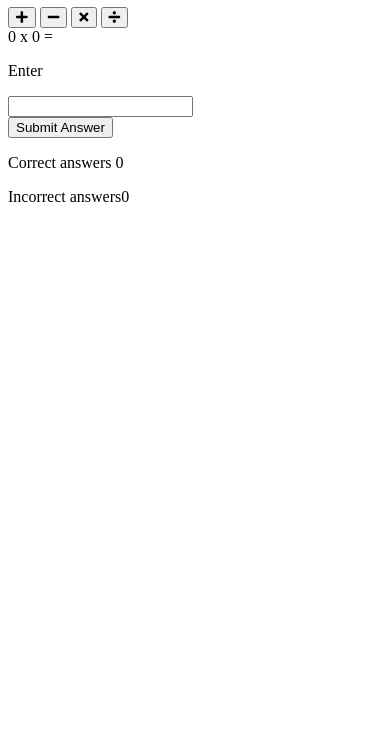
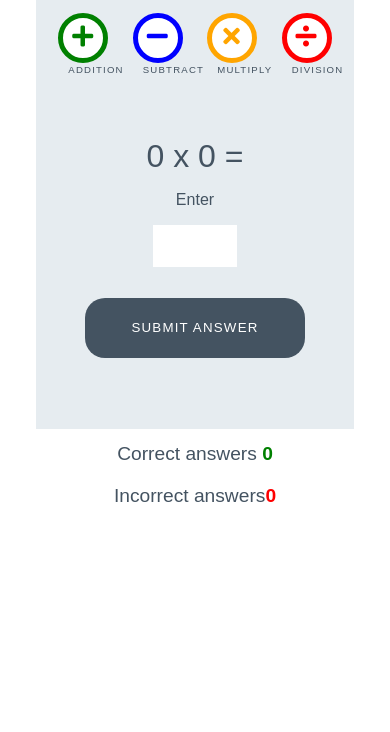
Before and after one commit to KevinBjarnemark/love-maths, a plain HTML site: page index.html in a window 390 px wide. Shown: the part 112-844 px from the top of the page. Drawn offline with Linux system fonts and the light colour scheme.

Commit message:
Add styles for game

```diff
--- a/assets/css/style.css
+++ b/assets/css/style.css
@@ -0,0 +1,252 @@
+/* --------- Global style */
+
+body {
+    background-color: white;
+    font-family: "Raleway", sans-serif;
+    color: #445361;
+    text-align: center;
+}
+
+/* --------- Heading */
+
+.heading {
+    text-align: center;
+    font-size: 2.5rem;
+}
+
+.logo {
+    height: 40px;
+    padding-right: 5px;
+}
+
+/* --------- Game layout */
+
+.game-area {
+    background-color: #E6ECF0;
+    box-sizing: border-box;
+    width: 85%;
+    height: 65vh;
+    max-height: 450px;
+    max-width: 830px;
+    margin-left: auto;
+    margin-right: auto;
+    padding: 1%;
+}
+
+.question-area {
+    width: 50%;
+    font-size: 2rem;
+    margin: auto;
+    padding: 50px 0;
+}
+
+.question-area span {
+    padding: 0 15px;
+}
+
+.score-area {
+    margin: 5px auto;
+    width: 60%;
+    font-size: 1.2rem;
+}
+
+.controls-area {
+    width: 85%;
+    margin: 30px auto;
+}
+
+#score {
+    color: green;
+    font-weight: bold;
+}
+
+#incorrect {
+    color: red;
+    font-weight: bold;
+}
+
+.answer-message {
+    display: none;
+    font-size: 1rem;
+}
+
+#answer-box {
+    border: none;
+    color: #445361;
+    display: inline-block;
+    height: 40px;
+    width: 80px;
+    font-size: 1.2rem;
+}
+
+.scores {
+    display: inline-block;
+    padding: 25px;
+}
+
+/* --------- Buttons */
+
+.btn {
+    width: 220px;
+    height: 60px;
+    font-family: "Raleway", sans-serif;
+    text-transform: uppercase;
+    letter-spacing: 1.2px;
+    color: white;
+}
+
+.btn:focus {
+    outline: none;
+}
+
+.btn--big {
+    padding-top: 10px;
+    border-radius: 50%;
+    background-color: white;
+    border: 10px solid;
+    width: 100px;
+    height: 100px;
+    font-size: 3.2rem;
+    margin: 0 30px;
+    transition: all 0.5s;
+}
+
+.btn--big::after {
+    content: attr(data-type);
+    font-size: 1rem;
+    color: #445361;
+    posiiton: relative;
+    left: -0.5em;
+}
+
+.btn--blue {
+    border-color: blue;
+    color: blue;
+}
+
+.btn--blue:active,
+.btn--blue:hover {
+    background-color: darkblue;
+    color: white;
+}
+
+.btn--orange {
+    border-color: orange;
+    color: orange;
+}
+
+.btn--orange:active,
+.btn--orange:hover {
+    background-color: darkorange;
+    color: white;
+}
+
+.btn--red {
+    border-color: red;
+    color: red;
+}
+
+.btn--red:active,
+.btn--red:hover {
+    background-color: darkred;
+    color: white;
+}
+
+.btn--green {
+    border-color: green;
+    color: green;
+}
+
+.btn--green:active,
+.btn--green:hover {
+    background-color: darkgreen;
+    color: white;
+}
+
+.btn--gray {
+    margin-top: 25px;
+    background-color: #445361;
+    border: 1px transparent;
+    border-radius: 20px;
+}
+
+.btn--gray:active,
+.btn--gray:hover {
+    background-color: #0d1013;
+}
+
+/* --------- Media queries */
+
+@media (max-width: 414px) {
+    .controls-area {
+        width: 100%;
+    }
+
+    .btn--big {
+        margin: 0 10px;
+        padding: 5px;
+        border: 5px solid;
+        width: 50px;
+        height: 50px;
+        font-size: 1.5rem;
+    }
+
+    .btn--big::after {
+        font-size: 0.6rem;
+        left: -0.7rem;
+    }
+
+    .question-area {
+        padding: 10% 0;
+        width: 100%;
+    }
+
+    .question-area span {
+        padding: 0;
+    }
+
+    .answer-message {
+        display: block;
+    }
+
+    #answer-box {
+        display: block;
+        margin: 0 auto;
+    }
+    .btn--gray {
+        margin-top: 0;
+    }
+
+    .score-area {
+        width: 100%;
+    }
+
+    .scores {
+        margin: 0.5em auto;
+        display: block;
+        padding: 5px;
+    }
+
+    .heading {
+        font-size: 2rem;
+    }
+}
+
+@media (max-width: 320px) {
+    .game-area {
+        height: 70vh;
+    }
+
+    .controls-area {
+        width: 75%;
+        margin: 10px auto;
+    }
+
+    .btn--big {
+        margin: 10px 10px;
+    }
+    .question-area {
+        padding: 10px 0;
+    }
+
+}
--- a/index.html
+++ b/index.html
@@ -21,16 +21,16 @@
 
     <div class="game-area">
         <div class="controls-area">
-            <button class="btn btn--big btn--green">
+            <button data-type="addition" class="btn btn--big btn--green">
                 <i class="fas fa-plus"></i>
             </button>
-            <button class="btn btn--big btn--blue">
+            <button data-type="subtract" class="btn btn--big btn--blue">
                 <i class="fas fa-minus"></i>
             </button>
-            <button class="btn btn--big btn--orange">
+            <button data-type="multiply" class="btn btn--big btn--orange">
                 <i class="fas fa-times"></i>
             </button>
-            <button class="btn btn--big btn--red">
+            <button data-type="division" class="btn btn--big btn--red">
                 <i class="fas fa-divide"></i>
             </button>
         </div>
@@ -42,7 +42,7 @@
             <p class="answer-message">Enter</p>
             <input id="answer-box" type="number">
         </div>
-        <button class="btn btn--gray">Submit Answer</button>
+        <button data-type="submit" class="btn btn--gray">Submit Answer</button>
     </div>
 
     <div class="score-area">
```
